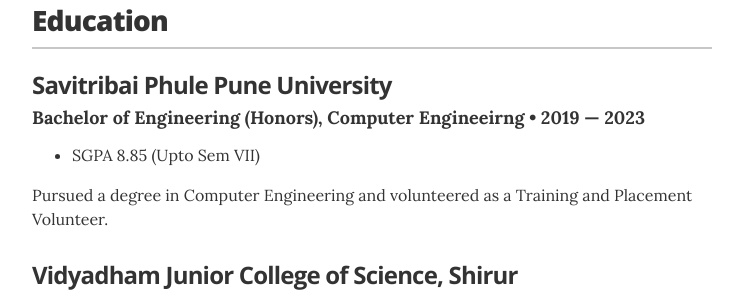
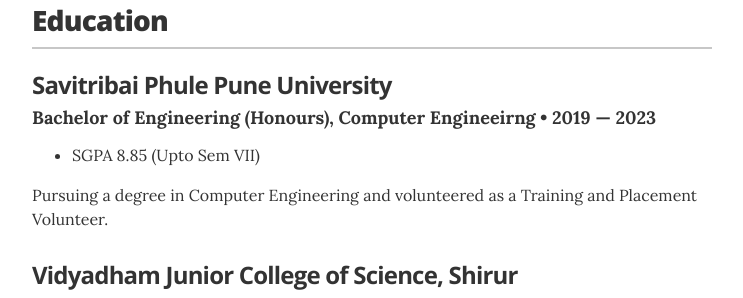
Before and after one commit to rdshinde/rdshinde.github.io, a Jekyll site: the page built from index.html, in a window 1280 px wide and 900 px high, scrolled down 708 px. Shown: the part 154-452 px from the top of the window, without its empty margins (268-1011 px from the left). Built offline with Jekyll 4.4.1, drawn with Linux system fonts in a browser that asks for light colours.

Commit message:
Update education.yml

```diff
--- a/_data/education.yml
+++ b/_data/education.yml
@@ -1,10 +1,10 @@
 # Degree
-- degree: Bachelor of Engineering (Honors), Computer Engineeirng
+- degree: Bachelor of Engineering (Honours), Computer Engineeirng
   uni: Savitribai Phule Pune University
   year: 2019 &mdash; 2023
   awards:
     - award: SGPA 8.85 (Upto Sem VII)
-  summary: Pursued a degree in Computer Engineering and volunteered as a Training and Placement Volunteer.
+  summary: Pursuing a degree in Computer Engineering and volunteered as a Training and Placement Volunteer.
 
 - degree: Higher Secondary Education
   uni: Vidyadham Junior College of Science, Shirur
```
